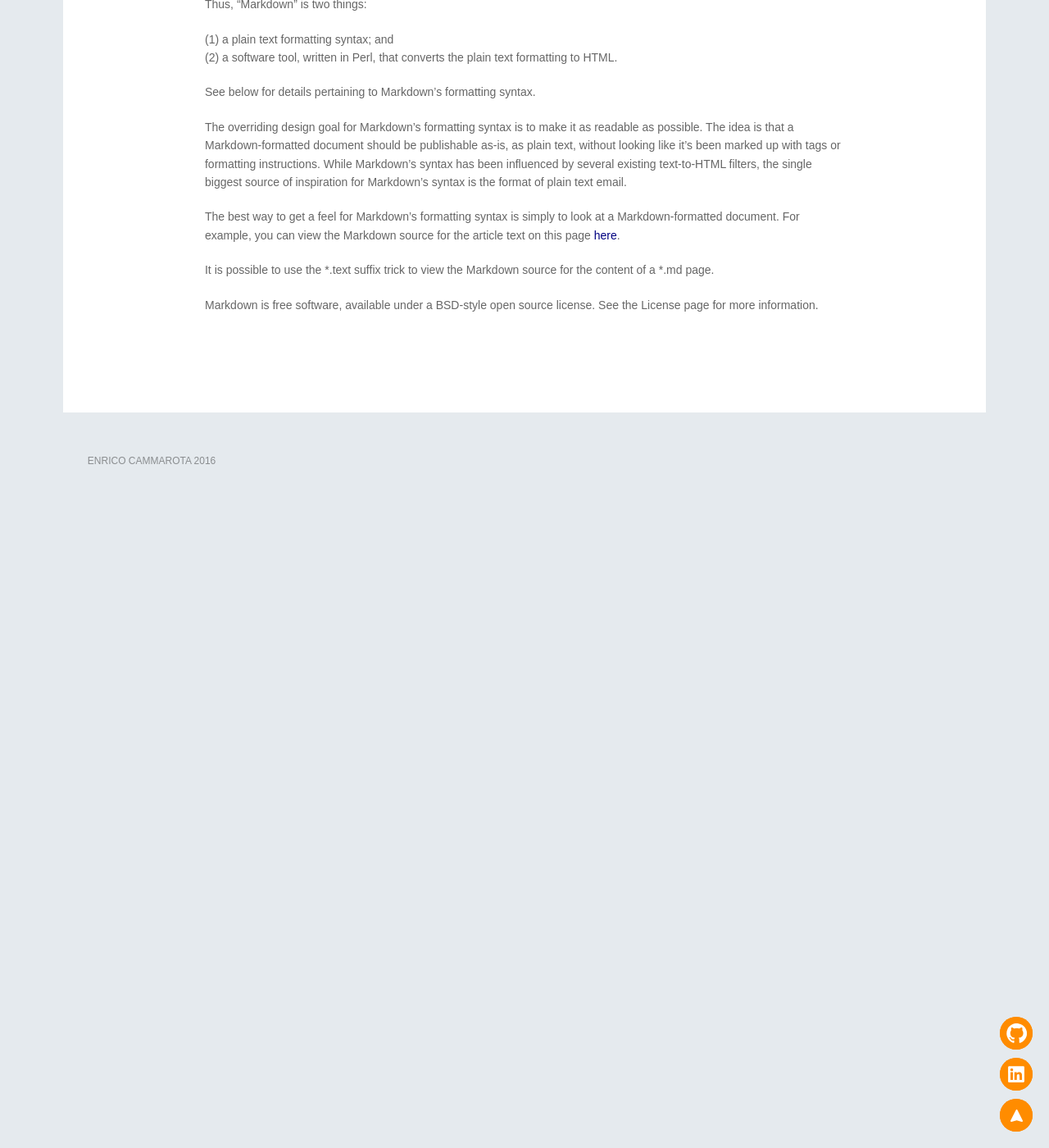
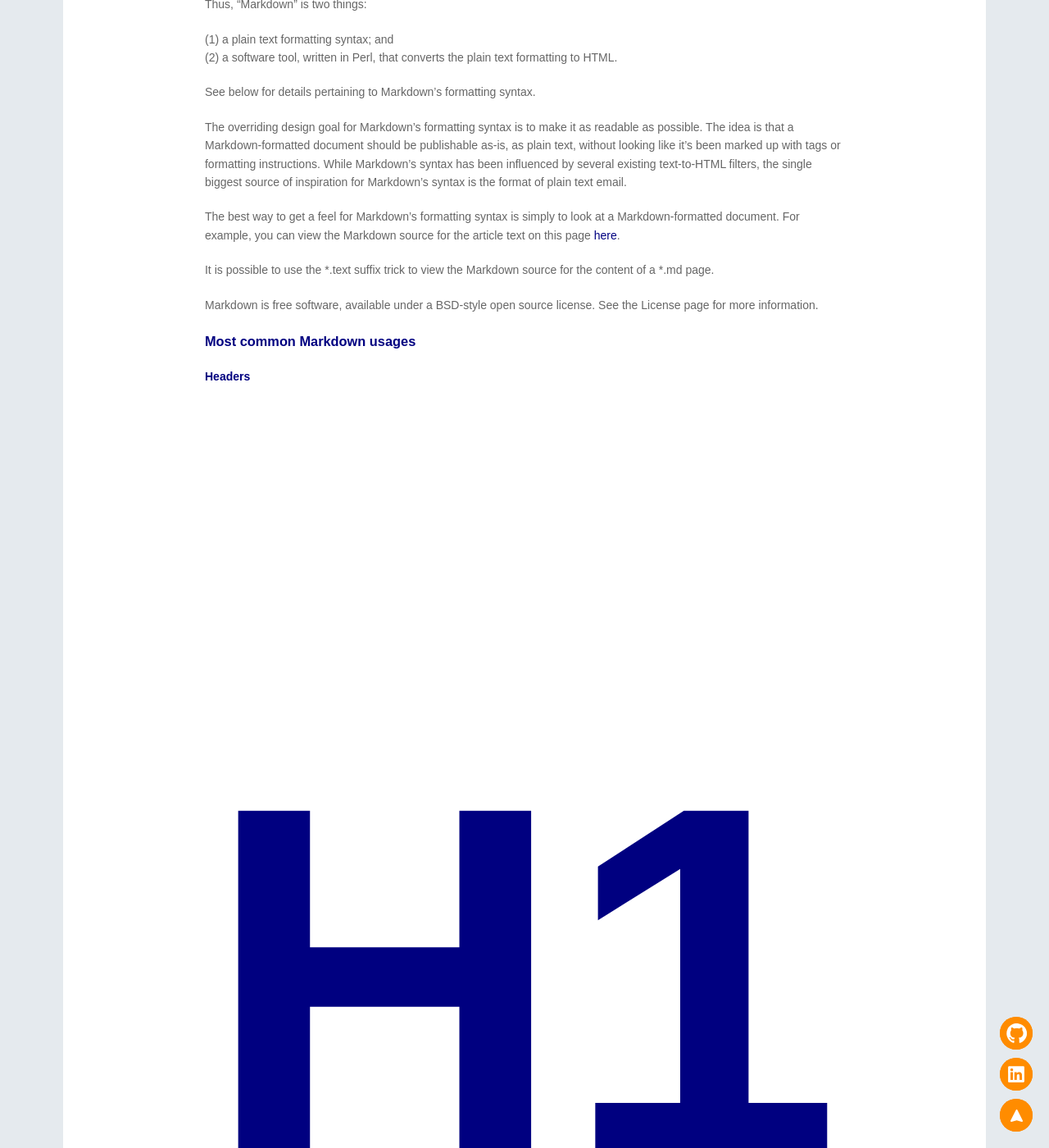
Before and after one commit to enricocammarota/enricocammarota.github.io, a Jekyll site: the page built from _posts/blog/2016-07-01-Blog-entry-two.markdown, in a window 1280 px wide and 1400 px high, scrolled down 412 px. Shown: the whole window at 82% size. Built offline with Jekyll 4.4.1, drawn with Linux system fonts in a browser that asks for light colours; nearby versions of some CDN libraries.

Commit message:
Added header section.

```diff
--- a/_posts/blog/2016-07-01-Blog-entry-two.markdown
+++ b/_posts/blog/2016-07-01-Blog-entry-two.markdown
@@ -30,3 +30,14 @@
 It is possible to use the *.text suffix trick to view the Markdown source for the content of a *.md page.
 
 Markdown is free software, available under a BSD-style open source license. See the License page for more information.
+
+<h3>Most common Markdown usages</h3>
+
+<h4>Headers</h4>
+
+# H1
+## H2
+### H3
+#### H4
+##### H5
+###### H6
```
